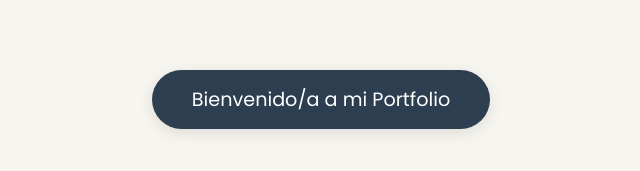
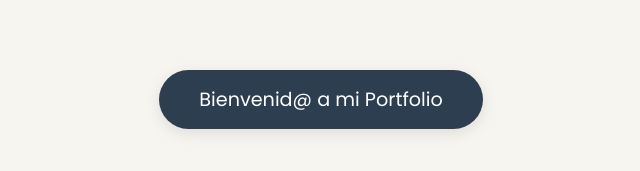
Before and after one commit to AdrianSantos0/portfolio, a plain HTML site: page index.html in a window 1280 px wide. Shown: the part 301-472 px from the top of the page, without its empty margins (319-959 px from the left). Drawn offline with Linux system fonts and the light colour scheme.

Commit message:
Update index.html

```diff
--- a/index.html
+++ b/index.html
@@ -288,7 +288,7 @@
 <body>
 
     <div id="welcome-screen">
-        <button id="enter-btn" class="btn-oval">Bienvenido/a a mi Portfolio</button>
+        <button id="enter-btn" class="btn-oval">Bienvenid@ a mi Portfolio</button>
     </div>
 
     <header id="main-header">
```
